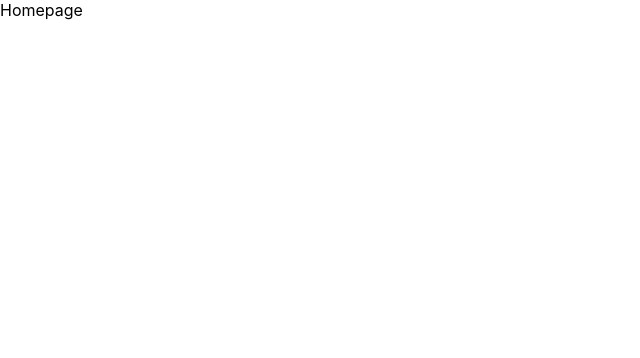
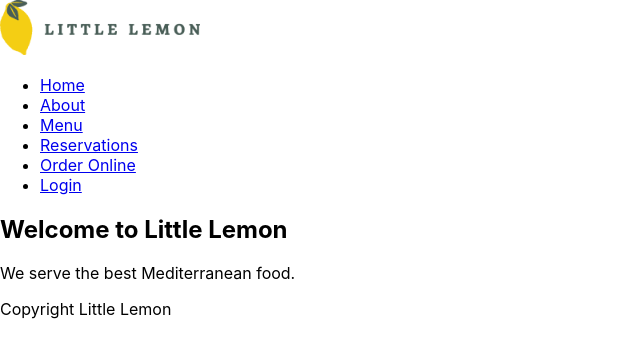
Before and after one commit to mrishikesh07/capstone, a React (Create React App) app: page / in a window 1280 px wide. Shown: the top 358 px of the page, without its empty margins (0-640 px from the left). Built offline with nearby package versions, Linux system fonts and the light colour scheme.

Commit message:
added semantic structure and components

```diff
--- a/src/App.js
+++ b/src/App.js
@@ -1,10 +1,17 @@
 import './App.css';
+import Footer from './Footer';
+import Header from './Header';
+import Main from './Main';
+import Nav from './Nav';
 
 function App() {
   return (
-    <div>
-      Homepage
-    </div>
+    <>
+      <Header/>
+      <Nav/>
+      <Main/>
+      <Footer/>
+    </>
   );
 }
 
--- /dev/null
+++ b/src/Footer.js
@@ -0,0 +1,9 @@
+import React from "react";
+function Footer(){
+    return(
+        <footer>
+            <p>Copyright Little Lemon</p>
+        </footer>
+    );
+}
+export default Footer;
--- /dev/null
+++ b/src/Header.js
@@ -0,0 +1,11 @@
+import React from "react";
+import Logo from "./Logo.png";
+function Header(){
+    return(
+        <header>
+            <img src={Logo} alt="Little Lemon Logo" width={200}/>
+        </header>
+    )
+}
+
+export default Header;
--- /dev/null
+++ b/src/Main.js
@@ -0,0 +1,11 @@
+import React from "react";
+
+function Main(){
+    return(
+        <main>
+            <h2>Welcome to Little Lemon</h2>
+            <p>We serve the best Mediterranean food.</p>
+        </main>
+    );
+}
+export default Main;
--- /dev/null
+++ b/src/Nav.js
@@ -0,0 +1,16 @@
+import React from "react";
+function Nav(){
+    return(
+        <nav>
+            <ul>
+                <li><a href="#">Home</a></li>
+                <li><a href="#">About</a></li>
+                <li><a href="#">Menu</a></li>
+                <li><a href="#">Reservations</a></li>
+                <li><a href="#">Order Online</a></li>
+                <li><a href="#">Login</a></li>
+            </ul>
+        </nav>
+    );
+}
+export default Nav;
```
Also changed, not shown: src/Logo.png (added).
